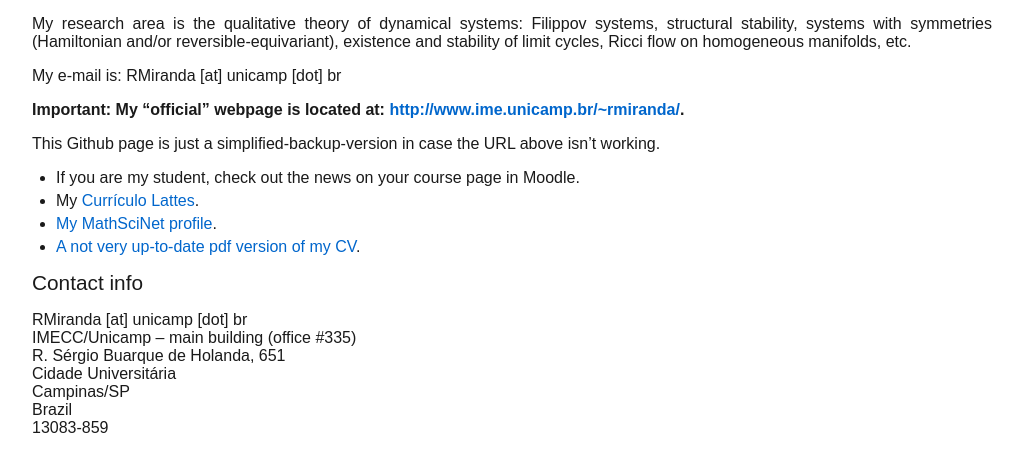
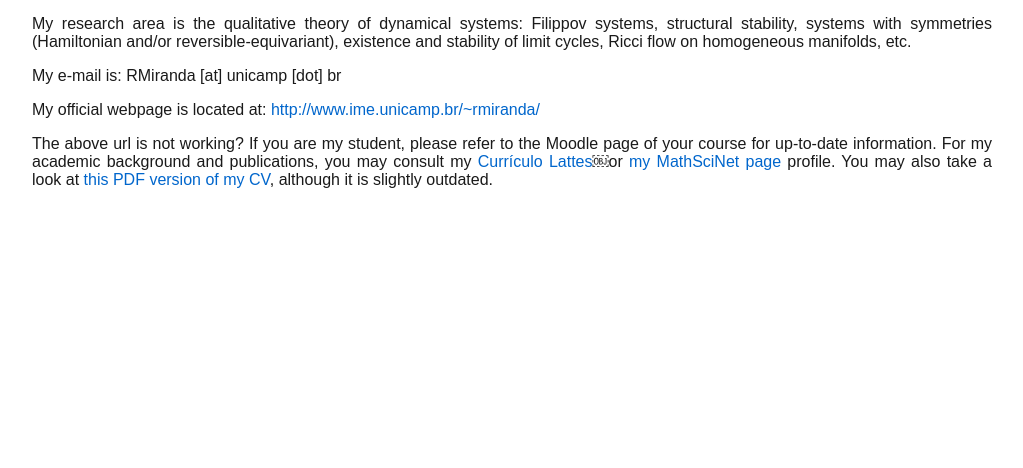
Before and after one commit to rmiranda99/RMiranda99.github.io, a Jekyll site: the page built from index.md, in a window 1280 px wide. Shown: the part 444-912 px from the top of the page, without its empty margins (128-1151 px from the left). Built offline with Jekyll 4.4.1, drawn with Linux system fonts in a browser that asks for light colours; our own code applies the rules of GitHub Pages for plain Markdown files; some of the changed text lies outside the part shown.

Commit message:
Revise index.md for clarity and updated links
Updated personal information and links in the index page.

```diff
--- a/index.md
+++ b/index.md
@@ -2,31 +2,18 @@
 title: Prof. Ricardo Miranda Martins
 ---
 
+
 ## Welcome!
 
-![](https://www.ime.unicamp.br/~rmiranda/rmm.jpeg)
+<img src="rmm3.jpg" class="profile-pic" alt="Photo taken by Leo Zacarin in Miami Waves 2026 (IMSA).">
 
-I am an Associate Professor at the [Unicamp -- Universidade Estadual de Campinas](http://www.unicamp.br/).
+
+I am an Associate Professor at the [University of Campinas](http://www.unicamp.br/).
 
 My research area is the qualitative theory of dynamical systems: Filippov systems, structural stability, systems with symmetries (Hamiltonian and/or reversible-equivariant), existence and stability of limit cycles, Ricci flow on homogeneous manifolds, etc.
 
 My e-mail is: RMiranda [at] unicamp [dot] br
 
-**Important: My "official" webpage is located at: [http://www.ime.unicamp.br/~rmiranda/](http://www.ime.unicamp.br/~rmiranda/).**
+My official webpage is located at: [http://www.ime.unicamp.br/~rmiranda/](http://www.ime.unicamp.br/~rmiranda/)
 
-This Github page is just a simplified-backup-version in case the URL above isn't working.
-
-- If you are my student, check out the news on your course page in Moodle.
-- My [Currículo Lattes](http://lattes.cnpq.br/7260833760482439).
-- [My MathSciNet profile](https://mathscinet.ams.org/mathscinet/author?authorId=878452).
-- [A not very up-to-date pdf version of my CV](cv.pdf).
-
-## Contact info
-
-RMiranda [at] unicamp [dot] br
-IMECC/Unicamp – main building (office \#335)
-R. Sérgio Buarque de Holanda, 651
-Cidade Universitária
-Campinas/SP
-Brazil
-13083-859
+The above url is not working? If you are my student, please refer to the Moodle page of your course for up-to-date information. For my academic background and publications, you may consult my [Currículo Lattes](http://lattes.cnpq.br/7260833760482439)￼or [my MathSciNet page](https://mathscinet.ams.org/mathscinet/author?authorId=878452) profile. You may also take a look at [this PDF version of my CV](cv.pdf), although it is slightly outdated.
```
